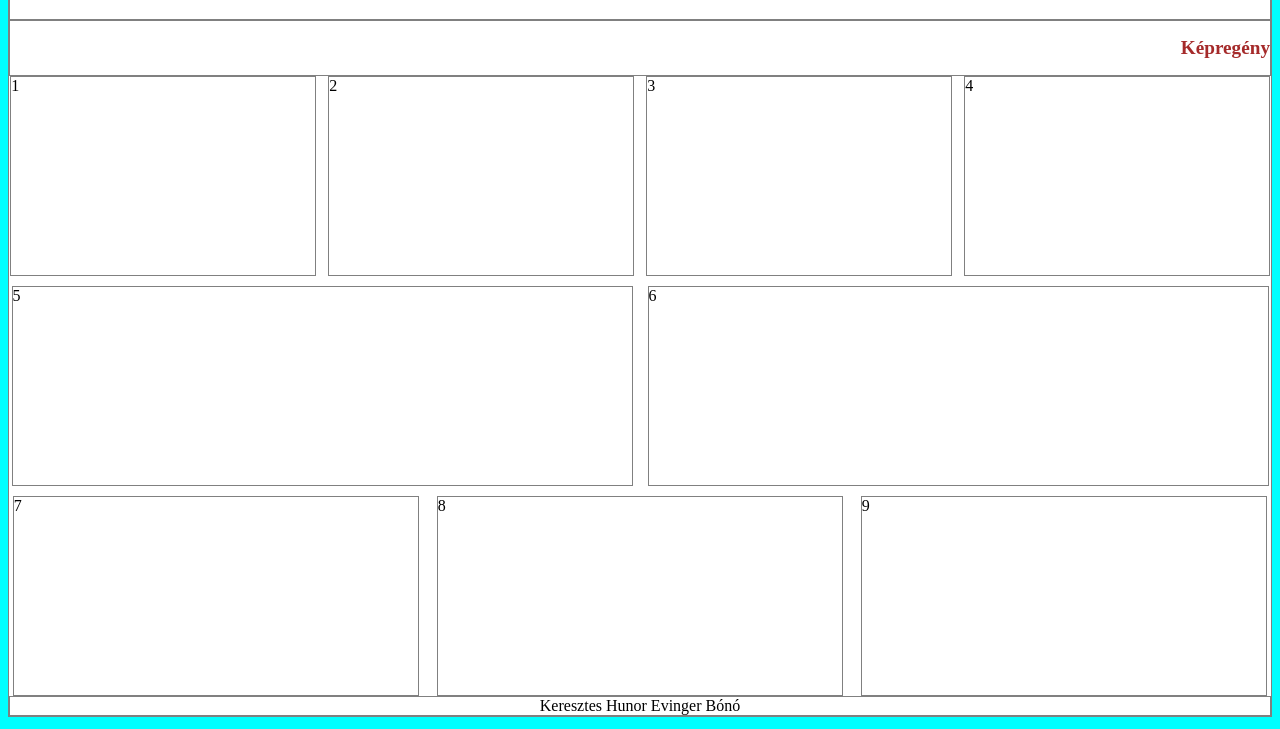
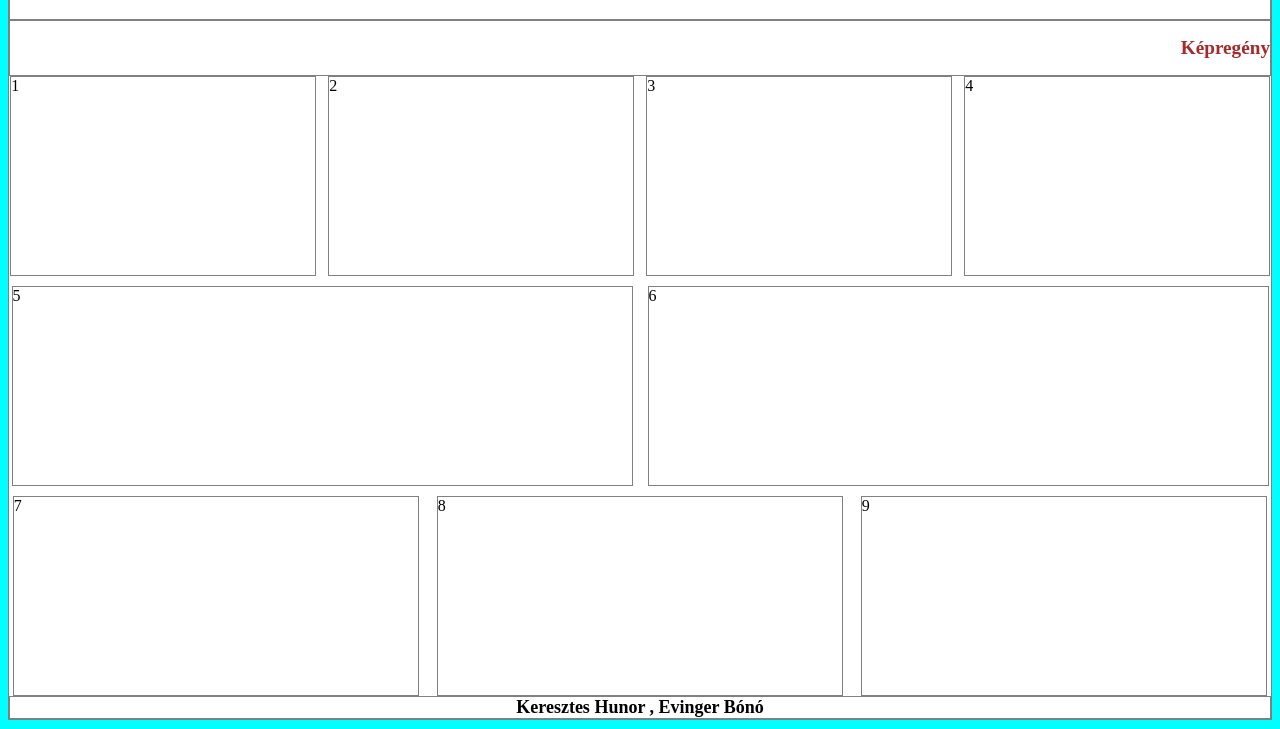
Before and after one commit to evingerbono/flex_kepregeny, a plain HTML site: page index.html in a window 1280 px wide. Shown: the part 71-800 px from the top of the page. Drawn offline with Linux system fonts and the light colour scheme.

Commit message:
css_design

```diff
--- a/index.html
+++ b/index.html
@@ -46,7 +46,7 @@
                 9
             </article>
         </section>
-        <footer>Keresztes Hunor Evinger Bónó</footer>
+        <footer>Keresztes Hunor , Evinger Bónó</footer>
     </main>
 </body>
 </html>
--- a/stilus.css
+++ b/stilus.css
@@ -12,6 +12,7 @@ main{
     margin: auto;
     max-width: 1400px;
     background-color: white;
+
 }
 header{
     display: flex;
@@ -48,6 +49,8 @@ article.harmadik{
 footer{
     display: flex;
     justify-content: center;
+    font-weight: bolder;
+    font-size: large;
 }
 
 @media screen and (max-width:600px) {
```
